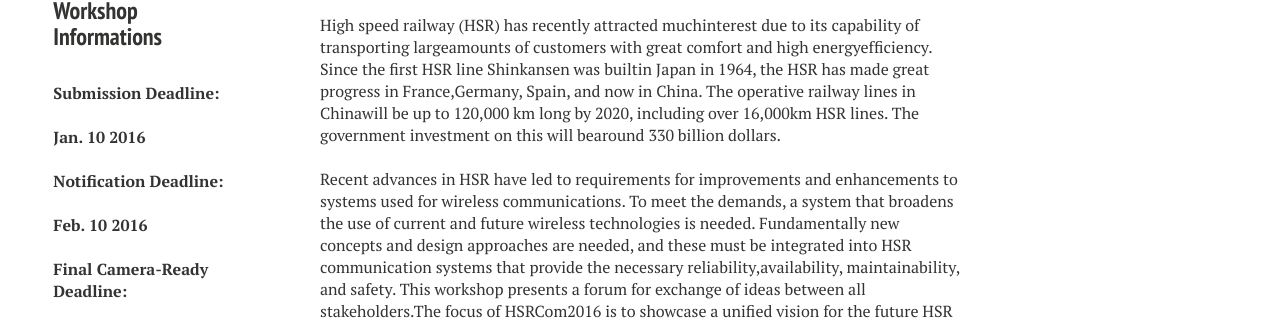
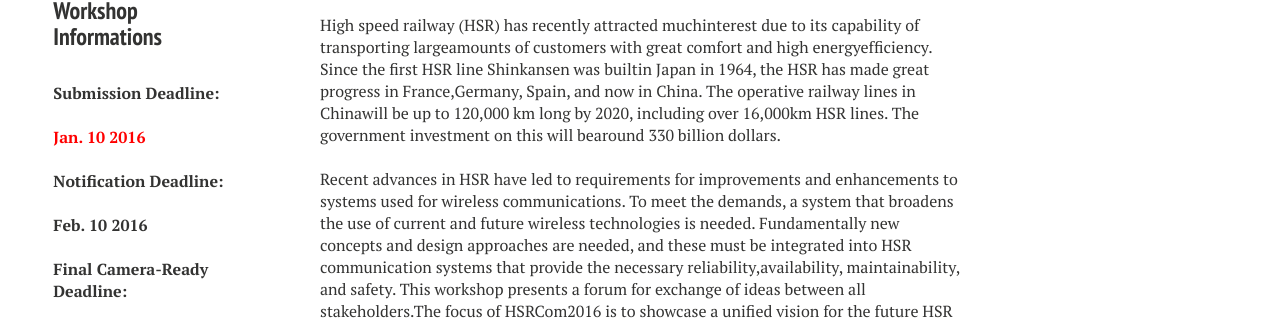
Before and after one commit to maxxx437/hsrcom2016, a Jekyll site: the page built from index.md, in a window 1280 px wide. Shown: the part 268-589 px from the top of the page. Built offline with Jekyll 4.4.1, drawn with Linux system fonts in a browser that asks for light colours; nearby versions of some CDN libraries.

Commit message:
Update _author-bio.html

```diff
--- a/_includes/_author-bio.html
+++ b/_includes/_author-bio.html
@@ -18,7 +18,7 @@
 <strong>Submission Deadline:</strong>
 <BR>
 <BR>
-	<strong>Jan. 10 2016</strong>
+	<font color="red"><strong>Jan. 10 2016</strong></font>
 <BR>
 <BR>
 <strong>Notification Deadline:</strong>
```
